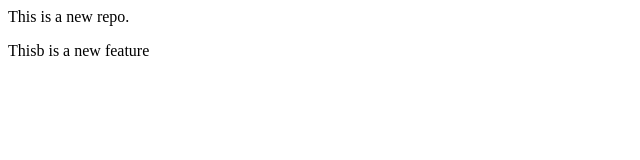
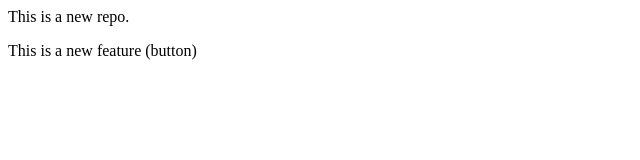
Before and after one commit to Ashu-99-cloud/localrepo, a plain HTML site: page index.html in a window 1280 px wide. Shown: the full height of the page, 0-640 px from the left. Drawn offline with Linux system fonts and the light colour scheme.

Commit message:
add button

```diff
--- a/index.html
+++ b/index.html
@@ -1,2 +1,2 @@
 <p>This is a new repo.</p>
-<p>Thisb is a new feature</p>
+<p>This is a new feature (button)</p>
```
